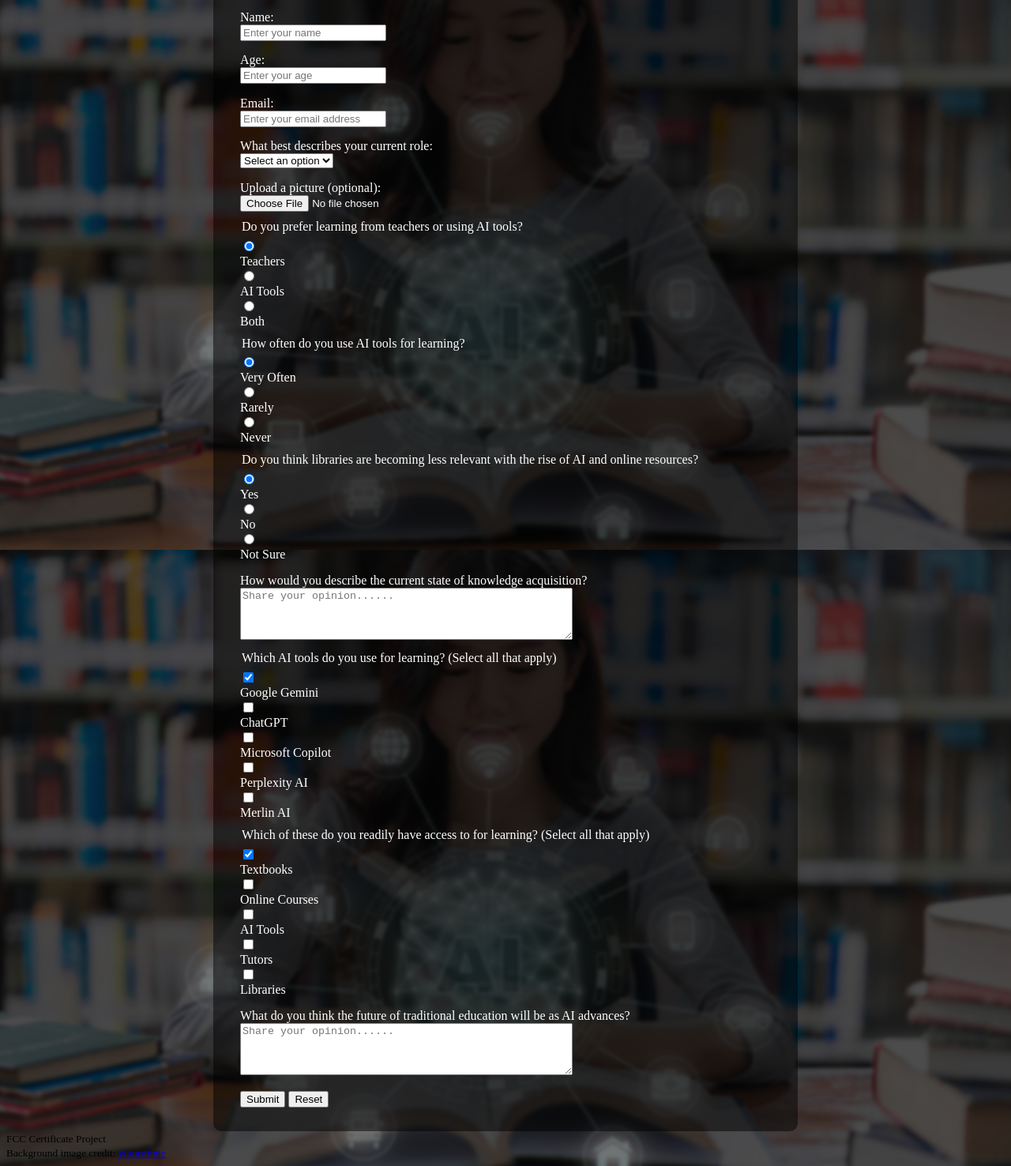
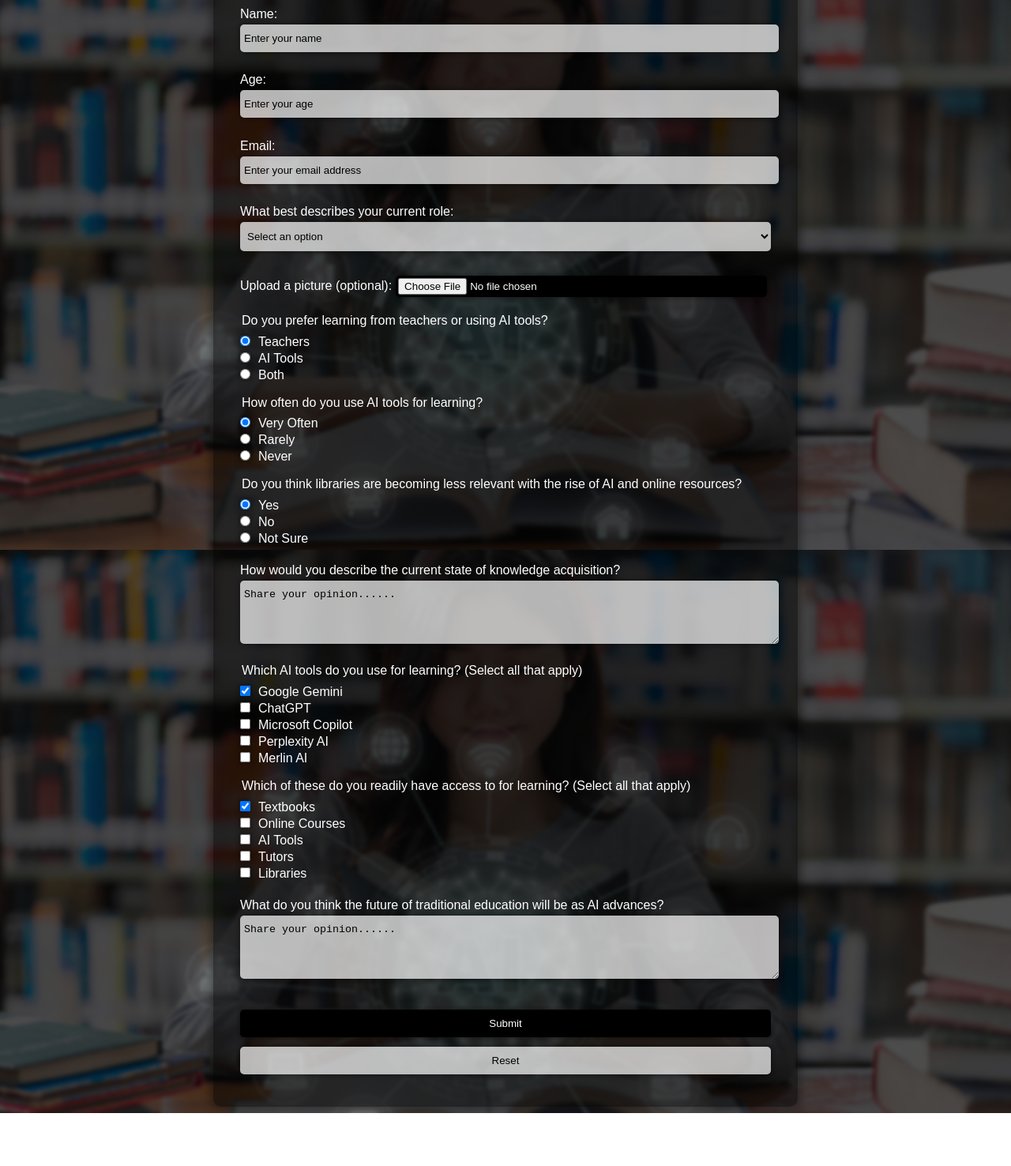
Before and after one commit to Eddking-QS/FCC-Survey_Form, a plain HTML site: page index.html in a window 1280 px wide. Shown: the part 104-1580 px from the top of the page at 79% size. After the commit the page ends 1513 px from the top, so only its background shows below. Drawn offline with Linux system fonts and the light colour scheme.

Commit message:
Update code base

```diff
--- a/index.html
+++ b/index.html
@@ -12,7 +12,6 @@
             This survey seeks to gather information on the impact of Artificial
             Intelligence on how students learn.
         </p>
-        <div class="background">
         <form action="" method="post">
             <fieldset>
                 <label for="name">Name:</label>
@@ -46,9 +45,7 @@
                 />
             </fieldset>
             <fieldset>
-                    <label for="role"
-                        >What best describes your current role:</label
-                    >
+                <label for="role">What best describes your current role:</label>
                 <select name="role" id="role" required>
                     <option value="">Select an option</option>
                     <option value="student">Student</option>
@@ -57,8 +54,14 @@
                 </select>
             </fieldset>
             <fieldset>
-                    <label for="picture">Upload a picture (optional): </label
-                    ><input type="file" id="picture" name="picture" />
+                <label for="picture" class="inline"
+                    >Upload a picture (optional): </label
+                ><input
+                    type="file"
+                    class="inline"
+                    id="picture"
+                    name="picture"
+                />
             </fieldset>
             <fieldset>
                 <legend>
@@ -71,21 +74,21 @@
                     value="Teachers"
                     checked
                     required
-                    /><label for="Teachers">Teachers</label>
+                /><label for="Teachers" class="inline2">Teachers</label>
                 <input
                     type="radio"
                     name="learning_preference"
                     id="weekly"
                     value="weekly"
                     required
-                    /><label for="weekly">AI Tools</label>
+                /><label for="weekly" class="inline2">AI Tools</label>
                 <input
                     type="radio"
                     name="learning_preference"
                     id="Both"
                     value="Both"
                     required
-                    /><label for="Both">Both</label>
+                /><label for="Both" class="inline2">Both</label>
             </fieldset>
             <fieldset>
                 <legend>How often do you use AI tools for learning?</legend>
@@ -96,26 +99,26 @@
                     value="Very Often"
                     required
                     checked
-                    /><label for="Very_Often">Very Often</label>
+                /><label for="Very_Often" class="inline2">Very Often</label>
                 <input
                     type="radio"
                     name="ai_usage"
                     id="Rarely"
                     value="Rarely"
                     required
-                    /><label for="weekly">Rarely</label>
+                /><label for="weekly" class="inline2">Rarely</label>
                 <input
                     type="radio"
                     name="ai_usage"
                     id="Never"
                     value="Never"
                     required
-                    /><label for="never">Never</label>
+                /><label for="never" class="inline2">Never</label>
             </fieldset>
             <fieldset>
                 <legend>
-                        Do you think libraries are becoming less relevant with
-                        the rise of AI and online resources?
+                    Do you think libraries are becoming less relevant with the
+                    rise of AI and online resources?
                 </legend>
                 <input
                     type="radio"
@@ -124,21 +127,21 @@
                     value="Yes"
                     required
                     checked
-                    /><label for="Yes">Yes</label>
+                /><label for="Yes" class="inline2">Yes</label>
                 <input
                     type="radio"
                     name="library_relevance"
                     id="No"
                     value="No"
                     required
-                    /><label for="No">No</label>
+                /><label for="No" class="inline2">No</label>
                 <input
                     type="radio"
                     name="library_relevance"
                     id="Not_Sure"
                     value="Not Sure"
                     required
-                    /><label for="Not_Sure">Not Sure</label>
+                /><label for="Not_Sure" class="inline2">Not Sure</label>
             </fieldset>
             <fieldset>
                 <label for="opinion"
@@ -167,40 +170,44 @@
                     value="Google_Gemini"
                     required
                     checked
-                    /><label for="Google_Gemini">Google Gemini</label>
+                /><label for="Google_Gemini" class="inline2"
+                    >Google Gemini</label
+                >
                 <input
                     type="checkbox"
                     name="tools"
                     id="ChatGPT"
                     value="ChatGPT"
                     required
-                    /><label for="ChatGPT">ChatGPT</label>
+                /><label for="ChatGPT" class="inline2">ChatGPT</label>
                 <input
                     type="checkbox"
                     name="tools"
                     id="Microsoft_Copilot"
                     value="Microsoft_Copilot"
                     required
-                    /><label for="Microsoft_Copilot">Microsoft Copilot</label>
+                /><label for="Microsoft_Copilot" class="inline2"
+                    >Microsoft Copilot</label
+                >
                 <input
                     type="checkbox"
                     name="tools"
                     id="Perplexity"
                     value="Perplexity"
                     required
-                    /><label for="Perplexity">Perplexity AI</label>
+                /><label for="Perplexity" class="inline2">Perplexity AI</label>
                 <input
                     type="checkbox"
                     name="tools"
                     id="Merlin"
                     value="Merlin"
                     required
-                    /><label for="Merlin">Merlin AI</label>
+                /><label for="Merlin" class="inline2">Merlin AI</label>
             </fieldset>
             <fieldset>
                 <legend>
-                        Which of these do you readily have access to for
-                        learning? (Select all that apply)
+                    Which of these do you readily have access to for learning?
+                    (Select all that apply)
                 </legend>
                 <input
                     type="checkbox"
@@ -209,40 +216,42 @@
                     value="textbooks"
                     required
                     checked
-                    /><label for="textbooks">Textbooks</label>
+                /><label for="textbooks" class="inline2">Textbooks</label>
                 <input
                     type="checkbox"
                     name="learning_resources"
                     id="online_courses"
                     value="online_courses"
                     required
-                    /><label for="online_courses">Online Courses</label>
+                /><label for="online_courses" class="inline2"
+                    >Online Courses</label
+                >
                 <input
                     type="checkbox"
                     name="learning_resources"
                     id="AI Tools"
                     value="AI Tools"
                     required
-                    /><label for="AI Tools">AI Tools</label>
+                /><label for="AI Tools" class="inline2">AI Tools</label>
                 <input
                     type="checkbox"
                     name="learning_resources"
                     id="Tutors"
                     value="Tutors"
                     required
-                    /><label for="Tutors">Tutors</label>
+                /><label for="Tutors" class="inline2">Tutors</label>
                 <input
                     type="checkbox"
                     name="learning_resources"
                     id="Libraries"
                     value="Libraries"
                     required
-                    /><label for="Libraries">Libraries</label>
+                /><label for="Libraries" class="inline2">Libraries</label>
             </fieldset>
             <fieldset>
                 <label for="future"
-                        >What do you think the future of traditional education
-                        will be as AI advances?</label
+                    >What do you think the future of traditional education will
+                    be as AI advances?</label
                 >
                 <textarea
                     name="future"
@@ -259,16 +268,5 @@
                 <input type="reset" value="Reset" />
             </fieldset>
         </form>
-        </div>
-        <footer>
-            <small>FCC Certificate Project</small> <br />
-            <small
-                >Background image credit:
-                <a
-                    href="https://yipinstitute.org/article/artificial-intelligence-in-education-helpful-or-hindrance"
-                    >yipinstitute</a
-                ></small
-            >
-        </footer>
     </body>
 </html>
--- a/styles.css
+++ b/styles.css
@@ -8,13 +8,15 @@ h1 {
 
 p {
     text-align: center;
+    font-family: Arial, Helvetica, sans-serif;
     font-style: italic;
     color: white;
-    font-size: 16px;
+    font-size: 14px;
     margin-top: 0;
 }
 
-label {
+label,
+legend {
     display: block;
 }
 
@@ -24,8 +26,21 @@ body {
     background-attachment: fixed;
 }
 
+input,
+textarea,
+select {
+    width: 100%;
+    padding: 10px 5px;
+    margin: 4px 0;
+    border: none;
+    border-radius: 5px;
+    box-shadow: 0 0 5px 2px rgba(0, 0, 0, 0.3);
+    background-color: rgba(255, 255, 255, 0.7);
+}
+
 fieldset {
     border: none;
+    margin-bottom: 7px;
 }
 form {
     background-color: rgba(0, 0, 0, 0.5);
@@ -33,5 +48,53 @@ form {
     margin: 0 auto;
     padding: 20px;
     border-radius: 10px;
+    box-shadow: 0 0 10px 5px rgba(0, 0, 0, 0.3);
     color: white;
+    font-family: Arial, Helvetica, sans-serif;
 }
+
+.inline {
+    display: inline-block;
+    width: auto;
+}
+
+input[type='radio'] {
+    width: auto;
+}
+
+input[type='checkbox'] {
+    width: auto;
+}
+
+input[type='submit'] {
+    background-color: #000000;
+    color: white;
+    padding: 10px 20px;
+    margin: 8px 0;
+    border: none;
+    border-radius: 5px;
+    cursor: pointer;
+    width: 100%;
+}
+
+.inline2 {
+    display: inline-block;
+    margin-left: 10px;
+    width: 96%;
+}
+
+input[type='file'] {
+    background-color: #000000;
+    border: none;
+    padding: 3px;
+    margin-left: 5px;
+    width: 69%;
+}
+
+input::placeholder {
+    color: black;
+}
+
+textarea::placeholder {
+    color: black;
+}
```
Lines whose indentation alone changed are shown as unchanged.
